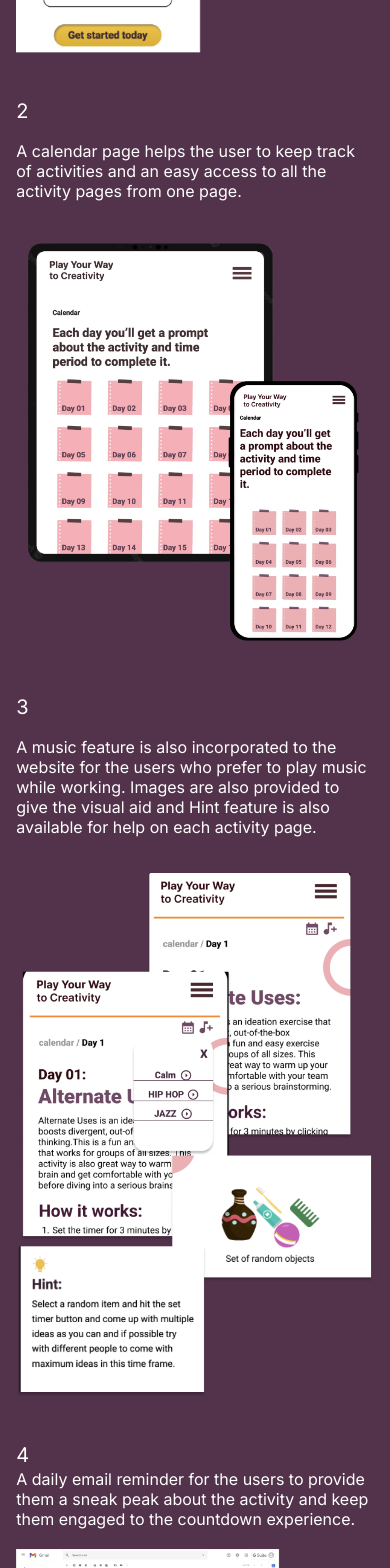
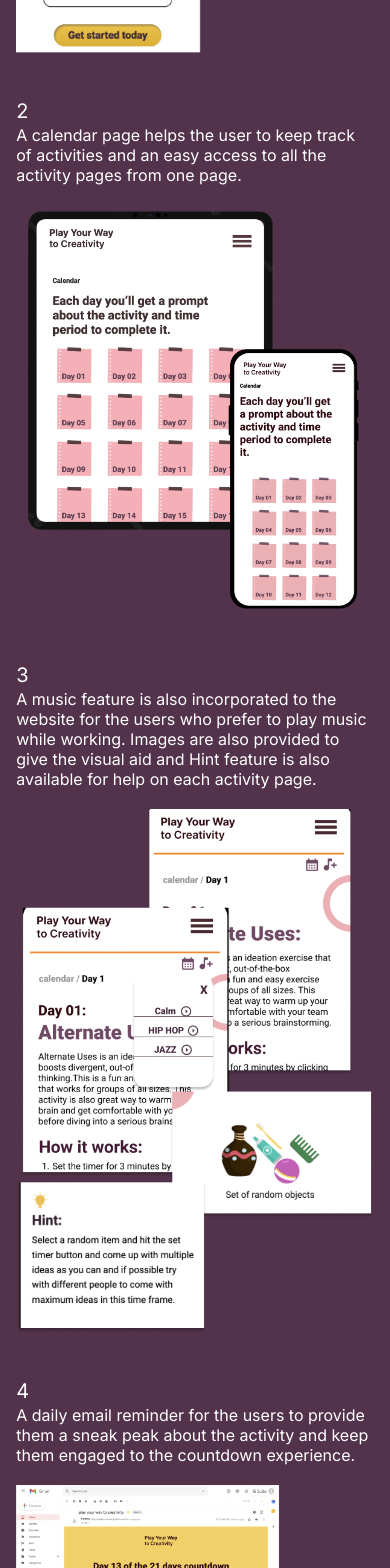
Before and after one commit to aumirza/zirwa-portfolio, a Next.js app: page / in a window 390 px wide. Shown: the part 8680-10248 px from the top of the page. Built offline with nearby package versions, Linux system fonts and the light colour scheme.

Commit message:
fix: images and numbering

```diff
--- a/components/archive/design-strategy-section.tsx
+++ b/components/archive/design-strategy-section.tsx
@@ -13,7 +13,7 @@ const DesignStrategyCard = ({
     <div className="text-center">
       <ScrollAnimation animateIn="animate__fadeInDown" animateOnce={true}>
         <img
-          className="w-[4.5rem] h-[4.5rem] md:h-32 md:w-32"
+          className="w-[4.5rem] h-[4.5rem] md:h-32 md:w-32 invert-[17%] sepia-[95%] saturate-[350%] hue-rotate-[347deg] brightness-[80%] contrast-[88%]"
           alt=""
           src={image}
         />
--- a/components/hi-fidelity-section.tsx
+++ b/components/hi-fidelity-section.tsx
@@ -11,7 +11,7 @@ const HiFidelitySection = () => {
             <img
               className="relative w-[38vw] object-cover"
               alt=""
-              src="/final01-1@2x.png"
+              src="/hi-fid.png"
             />
             <div className="font-semibold text-gray-100">
               Display of website on different screens
--- a/components/product-features.tsx
+++ b/components/product-features.tsx
@@ -56,7 +56,7 @@ const ProductFeaturesSection = () => {
               className="md:w-1/3"
             >
               <p className="text-xl md:hidden mb-0">2</p>
-              <p>
+              <p className="m-0">
                 A calendar page helps the user to keep track of activities and
                 an easy access to all the activity pages from one page.
               </p>
@@ -70,7 +70,7 @@ const ProductFeaturesSection = () => {
             >
               <p className="text-xl md:hidden mb-0">3</p>
 
-              <p>
+              <p className="m-0">
                 A music feature is also incorporated to the website for the
                 users who prefer to play music while working. Images are also
                 provided to give the visual aid and Hint feature is also
@@ -95,11 +95,11 @@ const ProductFeaturesSection = () => {
             >
               <p className="text-xl md:hidden mb-0">4</p>
 
-              <div>
+              <p className="m-0">
                 A daily email reminder for the users to provide them a sneak
                 peak about the activity and keep them engaged to the countdown
                 experience.
-              </div>
+              </p>
             </ScrollAnimation>
           </div>
         </div>
```
